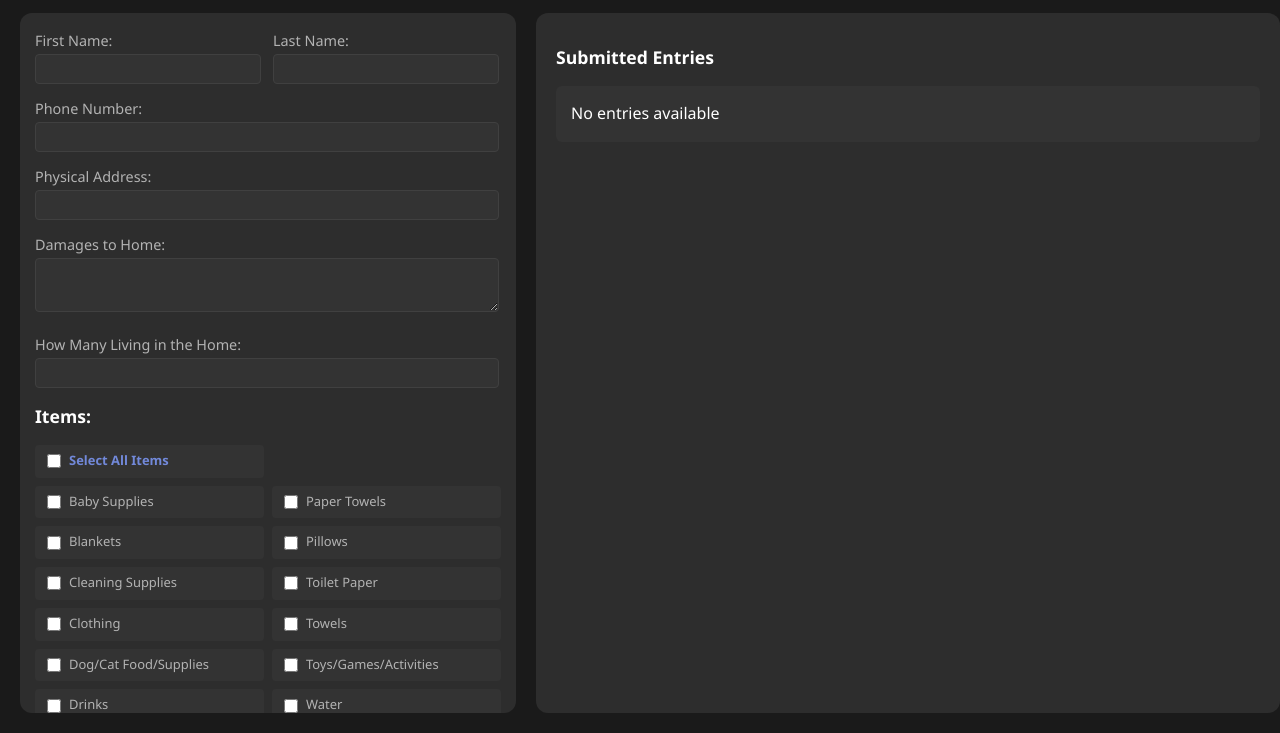
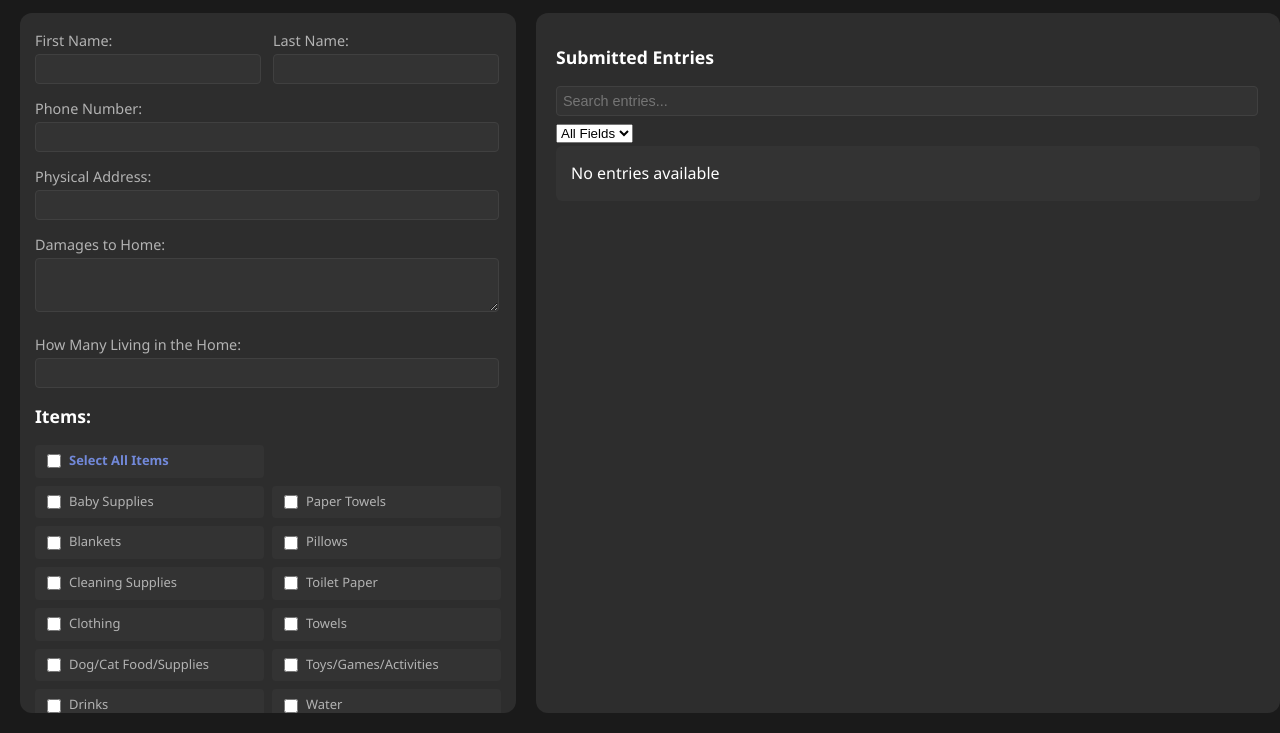
Before and after one commit to alicenmariah/pikecentral-shelter, a website: page index.html in a window 1280 px wide. Shown: the part 107-840 px from the top of the page. Drawn offline with Linux system fonts and the light colour scheme.

Commit message:
Update index.html
Google Sheet and Search

```diff
--- a/index.html
+++ b/index.html
@@ -150,6 +150,16 @@
         <!-- Right side - Entries List -->
         <div class="entries-container">
             <h3>Submitted Entries</h3>
+            <div class="search-container">
+                <input type="text" id="searchInput" placeholder="Search entries...">
+                <select id="searchField">
+                    <option value="all">All Fields</option>
+                    <option value="name">Name</option>
+                    <option value="phone">Phone</option>
+                    <option value="address">Address</option>
+                    <option value="items">Items</option>
+                </select>
+            </div>
             <div id="entriesList">
                 <!-- Entries will be dynamically added here -->
             </div>
```
